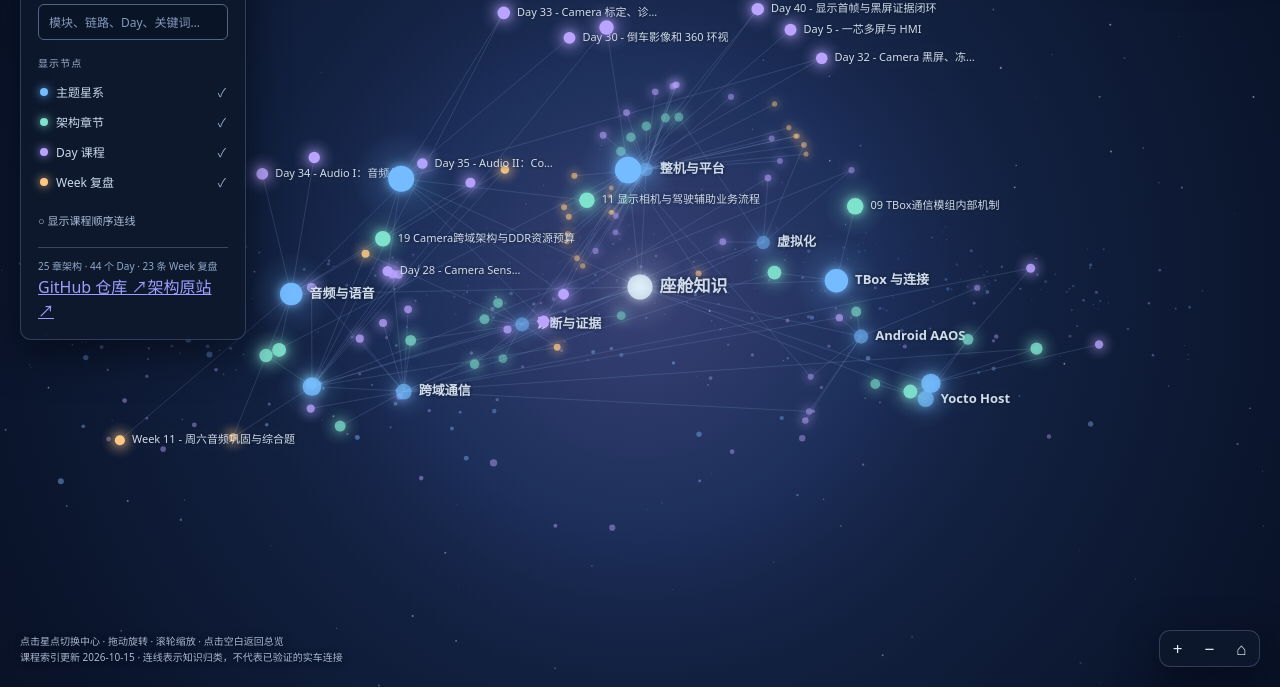
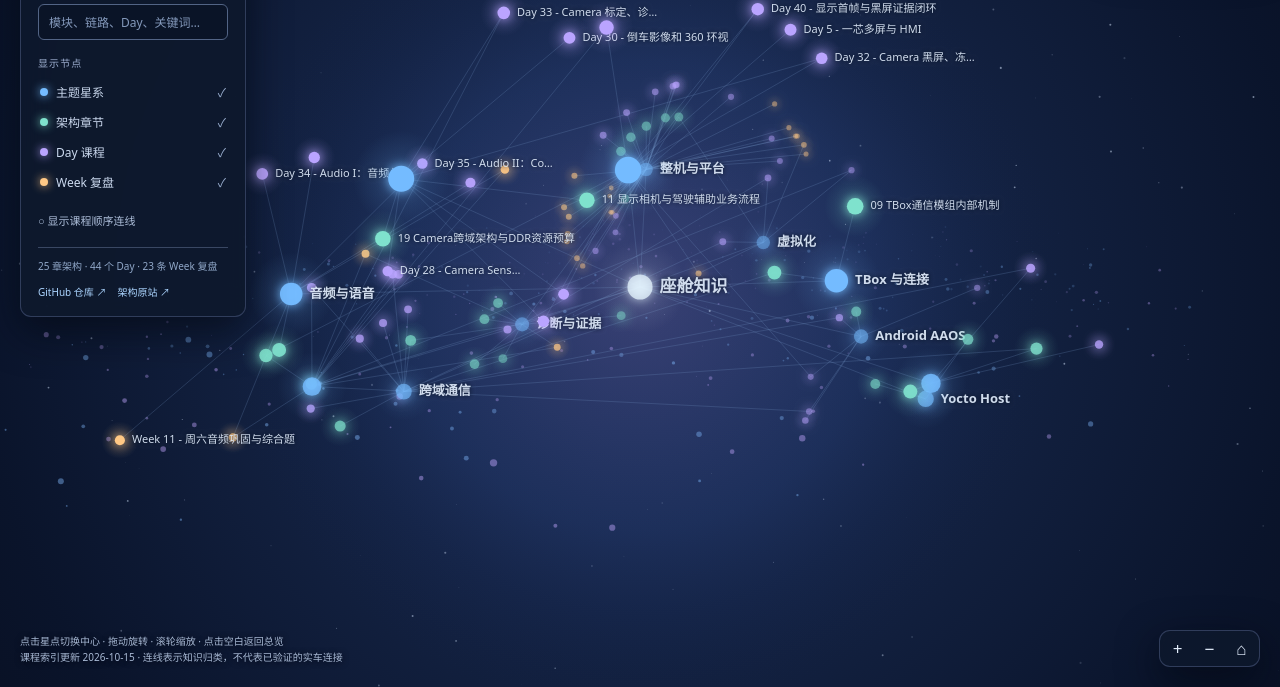
Before and after one commit to qiantao18817568425-art/Cockpit_Knowledge_Galaxy, a website: page docs/index.html in a window 1280 px wide. Shown: the part 113-800 px from the top of the page. Drawn offline with Linux system fonts and the light colour scheme.

Commit message:
Link graph with architecture repository and document sync

```diff
--- a/docs/style.css
+++ b/docs/style.css
@@ -33,6 +33,9 @@ button:focus-visible,input:focus-visible,a:focus-visible{outline:2px solid #a9d9
 .sequence{margin-top:10px;padding:5px 0;border:0;background:transparent;color:#aebfda;text-align:left;font-size:11px}
 .sequence:hover{color:#fff}
 .counts{margin-top:14px;padding-top:10px;border-top:1px solid #394763;color:#91a8c9;font-size:10px;line-height:1.6}
+.source-nav{display:flex;gap:11px;margin-top:10px}
+.source-nav a{color:#acd5ff;font-size:10px;text-decoration:none}
+.source-nav a:hover{text-decoration:underline}
 .motion{top:20px;right:20px;display:flex;align-items:center;gap:9px;padding:8px 10px;color:#c3d4ef;font-size:11px}
 .motion-light{width:7px;height:7px;border-radius:50%;background:#91d8ff;box-shadow:0 0 10px #91d8ff}
 .motion button{padding:3px 7px;border:0;border-radius:5px;background:#263b61;color:#e3efff;font-size:11px}
```
